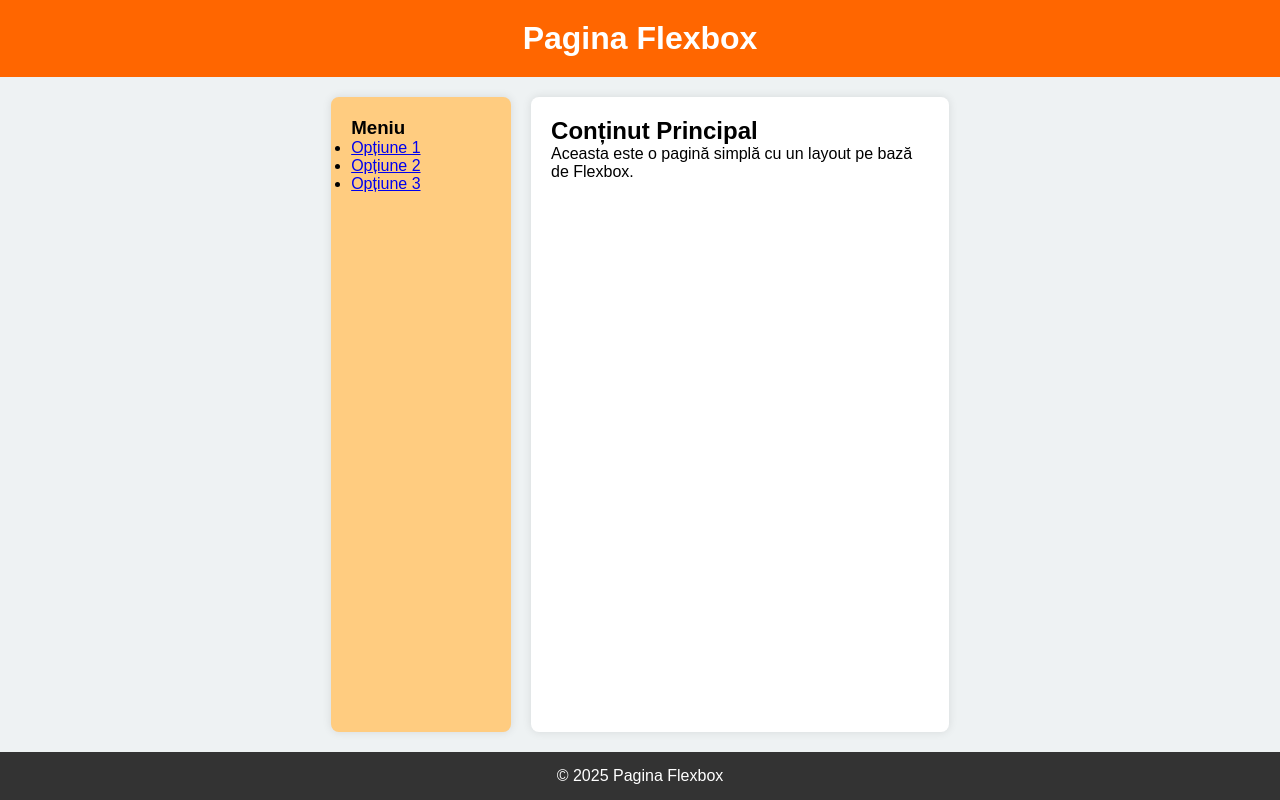
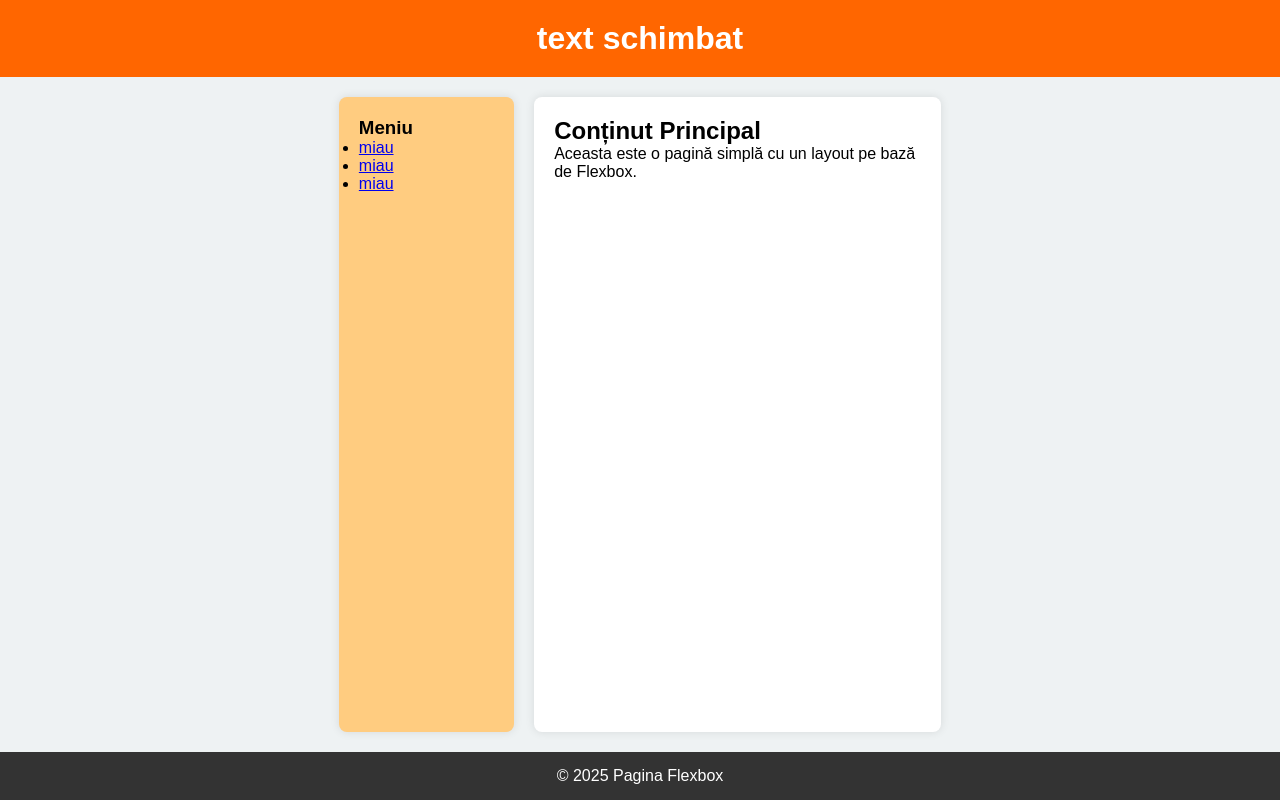
Before and after one commit to michaelwithonehand/Dascalu-Mihai-PAP2113G, a plain HTML site: page pagina2.html in a window 1280 px wide. Drawn offline with Linux system fonts and the light colour scheme.

Commit message:
3rd commit

```diff
--- a/pagina2.html
+++ b/pagina2.html
@@ -53,15 +53,15 @@
 </head>
 <body>
     <header>
-        <h1>Pagina Flexbox</h1>
+        <h1>text schimbat</h1>
     </header>
     <div class="container">
         <aside class="sidebar">
             <h3>Meniu</h3>
             <ul>
-                <li><a href="#">Opțiune 1</a></li>
-                <li><a href="#">Opțiune 2</a></li>
-                <li><a href="#">Opțiune 3</a></li>
+                <li><a href="#">miau</a></li>
+                <li><a href="#">miau</a></li>
+                <li><a href="#">miau</a></li>
             </ul>
         </aside>
         <section class="content">
```
Also changed, not shown: pagina1.html (+4 -4 lines).
